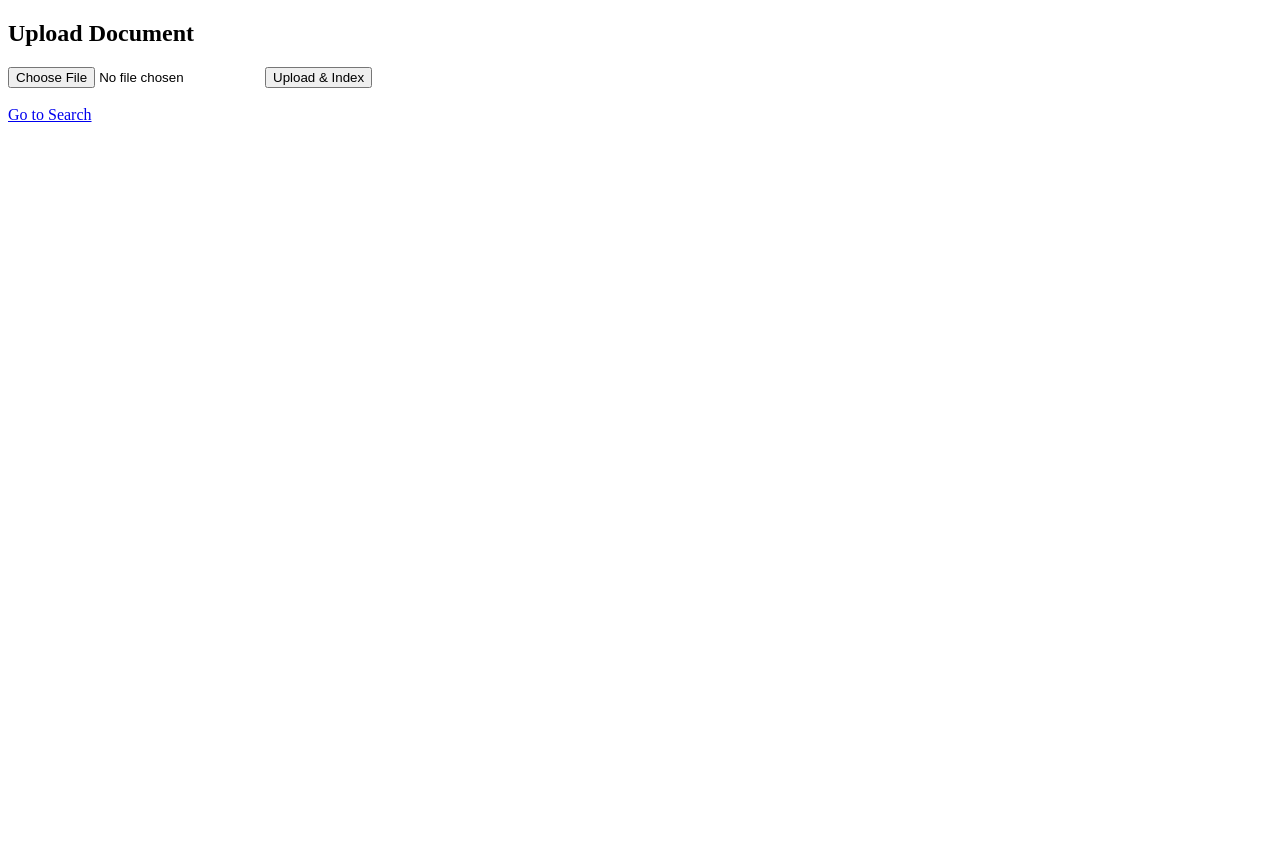
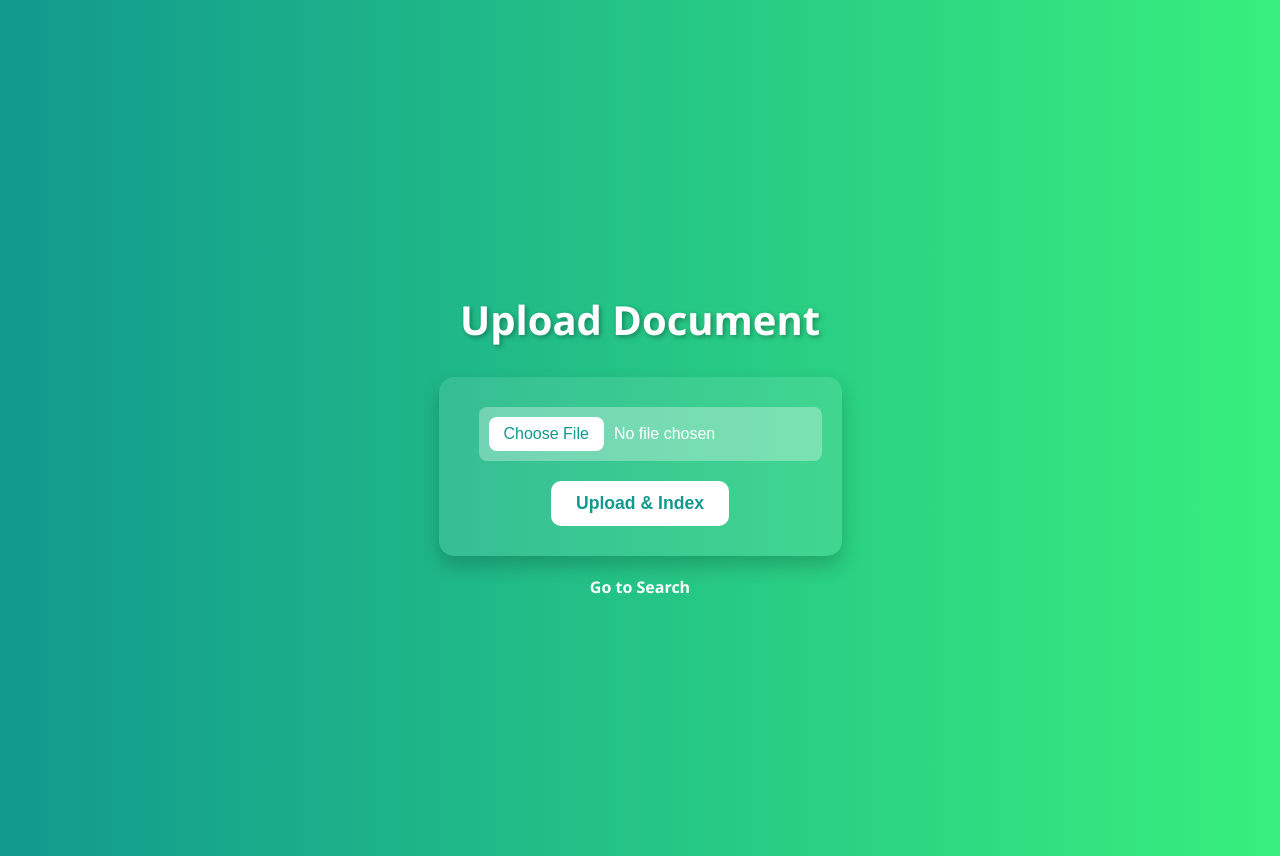
Before and after one commit to Shivayogi03/smart-search-app, a Django app: page /upload/ in a window 1280 px wide. Before the commit the page ends 122 px from the top, so only its background shows below. Run offline with Django 5.2, Linux system fonts and the light colour scheme.

Commit message:
Enhance upload.html with new title and styles
Updated the title and improved the styling of the upload page.

```diff
--- a/core/templates/upload.html
+++ b/core/templates/upload.html
@@ -3,18 +3,113 @@
 <head>
     <meta charset="UTF-8">
     <meta name="viewport" content="width=device-width, initial-scale=1.0">
-    <title>Document</title>
+    <title>Upload Document - KnowSearch</title>
+    <style>
+        body {
+            background: linear-gradient(to right, #11998e, #38ef7d);
+            font-family: 'Segoe UI', Tahoma, Geneva, Verdana, sans-serif;
+            display: flex;
+            justify-content: center;
+            align-items: center;
+            min-height: 100vh;
+            color: #fff;
+            flex-direction: column;
+            text-align: center;
+            padding: 20px;
+        }
+
+        h2 {
+            font-size: 2.5rem;
+            margin-bottom: 30px;
+            text-shadow: 2px 2px 5px rgba(0,0,0,0.3);
+        }
+
+        form {
+            background: rgba(255, 255, 255, 0.1);
+            padding: 30px 40px;
+            border-radius: 15px;
+            box-shadow: 0 10px 20px rgba(0,0,0,0.2);
+        }
+
+        input[type="file"] {
+            padding: 10px;
+            margin-bottom: 20px;
+            border-radius: 8px;
+            border: none;
+            background: rgba(255,255,255,0.3);
+            color: #fff;
+            font-size: 1rem;
+            cursor: pointer;
+            width: 100%;
+        }
+
+        input[type="file"]::file-selector-button {
+            background: #fff;
+            color: #11998e;
+            border: none;
+            padding: 8px 15px;
+            margin-right: 10px;
+            border-radius: 8px;
+            cursor: pointer;
+            transition: all 0.3s ease;
+        }
+
+        input[type="file"]::file-selector-button:hover {
+            background: #f1f1f1;
+        }
+
+        button {
+            padding: 12px 25px;
+            font-size: 1.1rem;
+            color: #11998e;
+            font-weight: bold;
+            border: none;
+            border-radius: 10px;
+            cursor: pointer;
+            background: #fff;
+            transition: all 0.3s ease;
+        }
+
+        button:hover {
+            background: #f1f1f1;
+            transform: translateY(-2px);
+        }
+
+        a {
+            display: inline-block;
+            margin-top: 20px;
+            color: #fff;
+            text-decoration: none;
+            font-weight: bold;
+            transition: all 0.3s ease;
+        }
+
+        a:hover {
+            color: #ffe600;
+        }
+
+        @media(max-width: 600px) {
+            h2 {
+                font-size: 2rem;
+            }
+
+            form {
+                padding: 20px;
+            }
+        }
+    </style>
 </head>
 <body>
+
     <h2>Upload Document</h2>
 
     <form method="post" enctype="multipart/form-data">
         {% csrf_token %}
         <input type="file" name="file" required>
+        <br>
         <button type="submit">Upload & Index</button>
     </form>
 
-<br>
     <a href="/search">Go to Search</a>
 
 </body>
```
Lines whose indentation alone changed are shown as unchanged.
